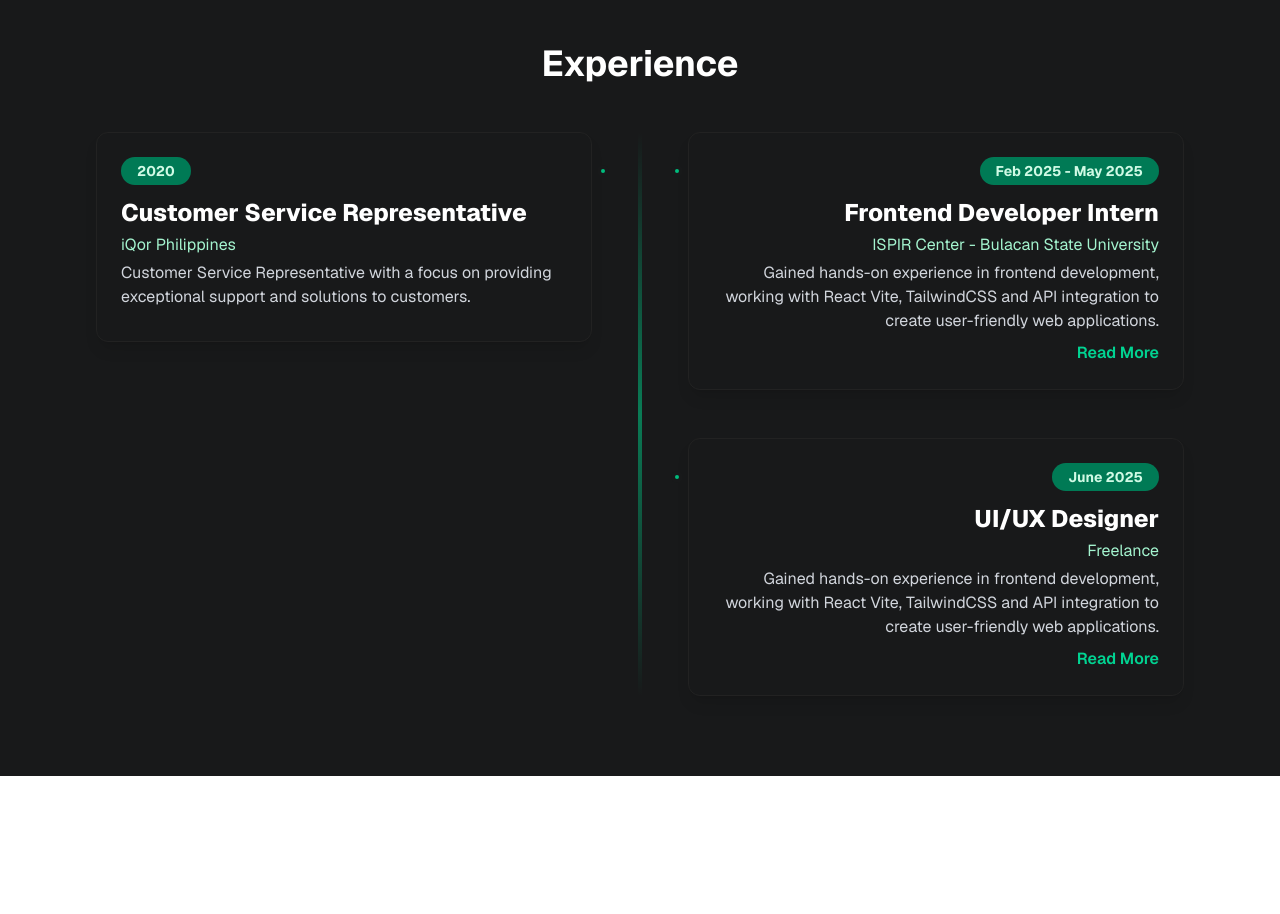
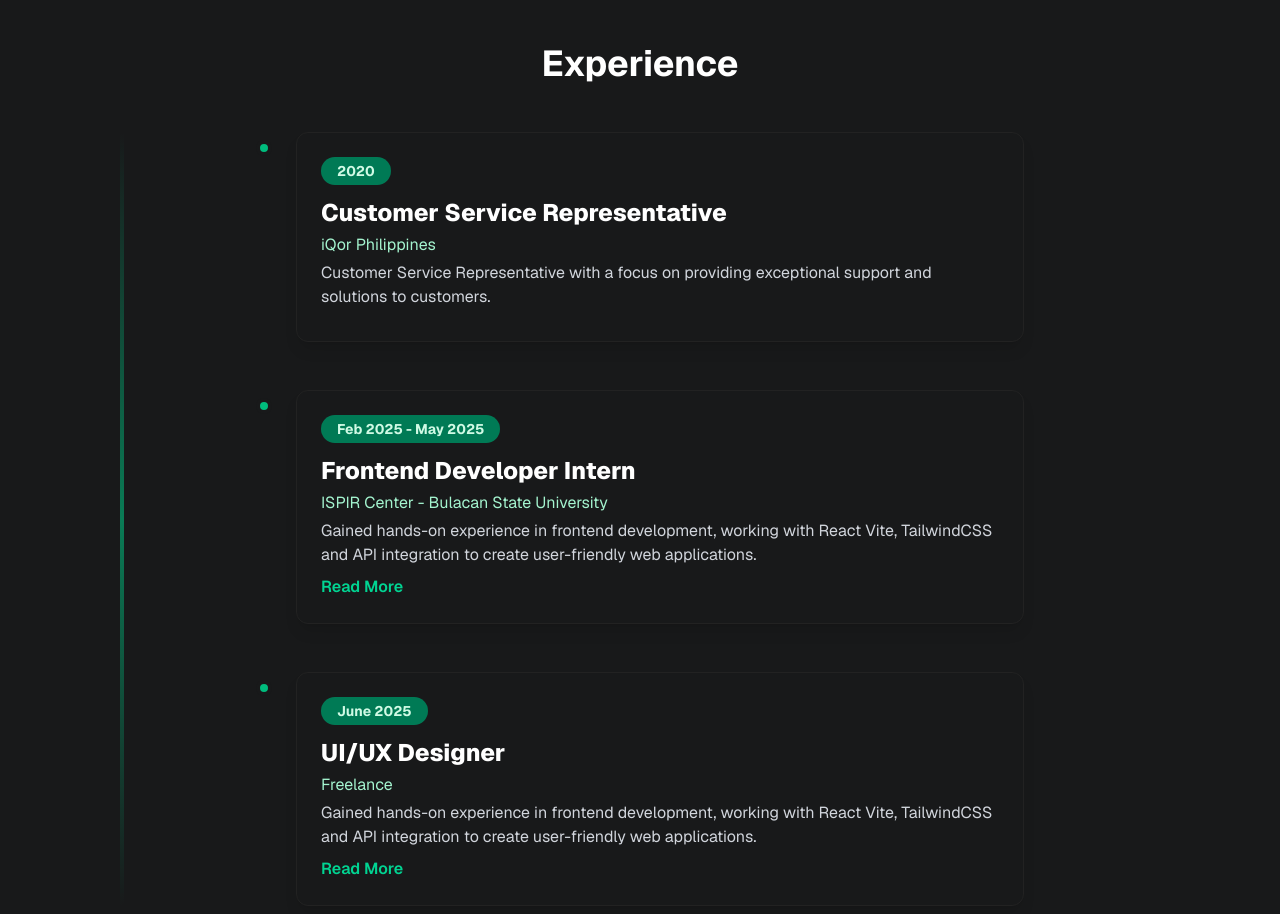
Before and after one commit to teressaconde/teressa-portfolio, a Next.js app: page / in a window 1280 px wide. Shown: the part 1260-2174 px from the top of the page. Before the commit the page ends 2036 px from the top, so only its background shows below. Built offline with nearby package versions, Linux system fonts and the light colour scheme.

Commit message:
refactor: update ExperienceSection to single-column vertical timeline
- Changed timeline layout to a single-column, left-aligned format for better readability
- All experience cards are now connected by a vertical line and dot
- Improved user experience and chronological clarity

```diff
--- a/app/ExperienceSection.js
+++ b/app/ExperienceSection.js
@@ -8,7 +8,6 @@ const experiences = [
     company: "iQor Philippines",
     description:
       "Customer Service Representative with a focus on providing exceptional support and solutions to customers.",
-    side: "left",
   },
   {
     date: "Feb 2025 - May 2025",
@@ -16,7 +15,6 @@ const experiences = [
     company: "ISPIR Center - Bulacan State University",
     description:
       "Gained hands-on experience in frontend development, working with React Vite, TailwindCSS and API integration to create user-friendly web applications.",
-    side: "right",
     readMore: true,
   },
   {
@@ -25,7 +23,6 @@ const experiences = [
     company: "Freelance",
     description:
       "Gained hands-on experience in frontend development, working with React Vite, TailwindCSS and API integration to create user-friendly web applications.",
-    side: "right",
     readMore: true,
   },
 ];
@@ -34,42 +31,23 @@ export default function ExperienceSection() {
   return (
     <section id="experience" className="w-full min-h-[60vh] bg-[#18191A] px-4 md:px-24 py-20">
       <h2 className="text-3xl md:text-4xl font-bold text-center mb-12">Experience</h2>
-      <div className="relative flex flex-col md:flex-row items-start md:items-stretch justify-center gap-8">
-        {/* Timeline vertical line */}
-        <div className="hidden md:block absolute left-1/2 top-0 h-full w-1 bg-gradient-to-b from-transparent via-emerald-500/60 to-transparent rounded-full z-0" style={{ transform: 'translateX(-50%)' }} />
-        <div className="flex-1 flex flex-col gap-12 z-10">
-          {/* Left side experiences */}
-          {experiences.filter(e => e.side === "left").map((exp, idx) => (
+      <div className="relative flex flex-col items-center">
+        {/* Vertical timeline line */}
+        <div className="absolute left-6 top-0 h-full w-1 bg-gradient-to-b from-transparent via-emerald-500/60 to-transparent rounded-full z-0" />
+        <div className="flex flex-col gap-12 w-full max-w-3xl z-10">
+          {experiences.map((exp, idx) => (
             <motion.div
               key={exp.title}
-              className="relative bg-[#18191A] border border-[#222] rounded-xl shadow-lg p-6 md:mr-8"
-              initial={{ opacity: 0, x: -40 }}
-              whileInView={{ opacity: 1, x: 0 }}
-              transition={{ duration: 0.6, delay: idx * 0.2 }}
+              className="relative flex items-start gap-6"
+              initial={{ opacity: 0, y: 40 }}
+              whileInView={{ opacity: 1, y: 0 }}
+              transition={{ duration: 0.6, delay: idx * 0.15 }}
               viewport={{ once: true }}
             >
-              <span className="absolute right-[-18px] top-8 w-3 h-3 bg-emerald-500 rounded-full border-4 border-[#18191A] md:block hidden" />
-              <div className="inline-block px-4 py-1 bg-emerald-700 text-emerald-100 rounded-full text-sm font-bold mb-3">
-                {exp.date}
-              </div>
-              <div className="text-xl md:text-2xl font-extrabold mb-1">{exp.title}</div>
-              <div className="text-emerald-200 mb-1">{exp.company}</div>
-              <div className="text-gray-300 mb-2">{exp.description}</div>
-            </motion.div>
-          ))}
-        </div>
-        <div className="flex-1 flex flex-col gap-12 z-10">
-          {/* Right side experiences */}
-          {experiences.filter(e => e.side === "right").map((exp, idx) => (
-            <motion.div
-              key={exp.title}
-              className="relative bg-[#18191A] border border-[#222] rounded-xl shadow-lg p-6 md:ml-8 text-right"
-              initial={{ opacity: 0, x: 40 }}
-              whileInView={{ opacity: 1, x: 0 }}
-              transition={{ duration: 0.6, delay: idx * 0.2 }}
-              viewport={{ once: true }}
-            >
-              <span className="absolute left-[-18px] top-8 w-3 h-3 bg-emerald-500 rounded-full border-4 border-[#18191A] md:block hidden" />
+              {/* Timeline dot */}
+              <span className="mt-2 w-4 h-4 bg-emerald-500 rounded-full border-4 border-[#18191A] z-10" />
+              {/* Card */}
+              <div className="bg-[#18191A] border border-[#222] rounded-xl shadow-lg p-6 flex-1">
                 <div className="inline-block px-4 py-1 bg-emerald-700 text-emerald-100 rounded-full text-sm font-bold mb-3">
                   {exp.date}
                 </div>
@@ -79,6 +57,7 @@ export default function ExperienceSection() {
                 {exp.readMore && (
                   <a href="#" className="text-emerald-400 font-semibold hover:underline">Read More</a>
                 )}
+              </div>
             </motion.div>
           ))}
         </div>
```
Lines whose indentation alone changed are shown as unchanged.
